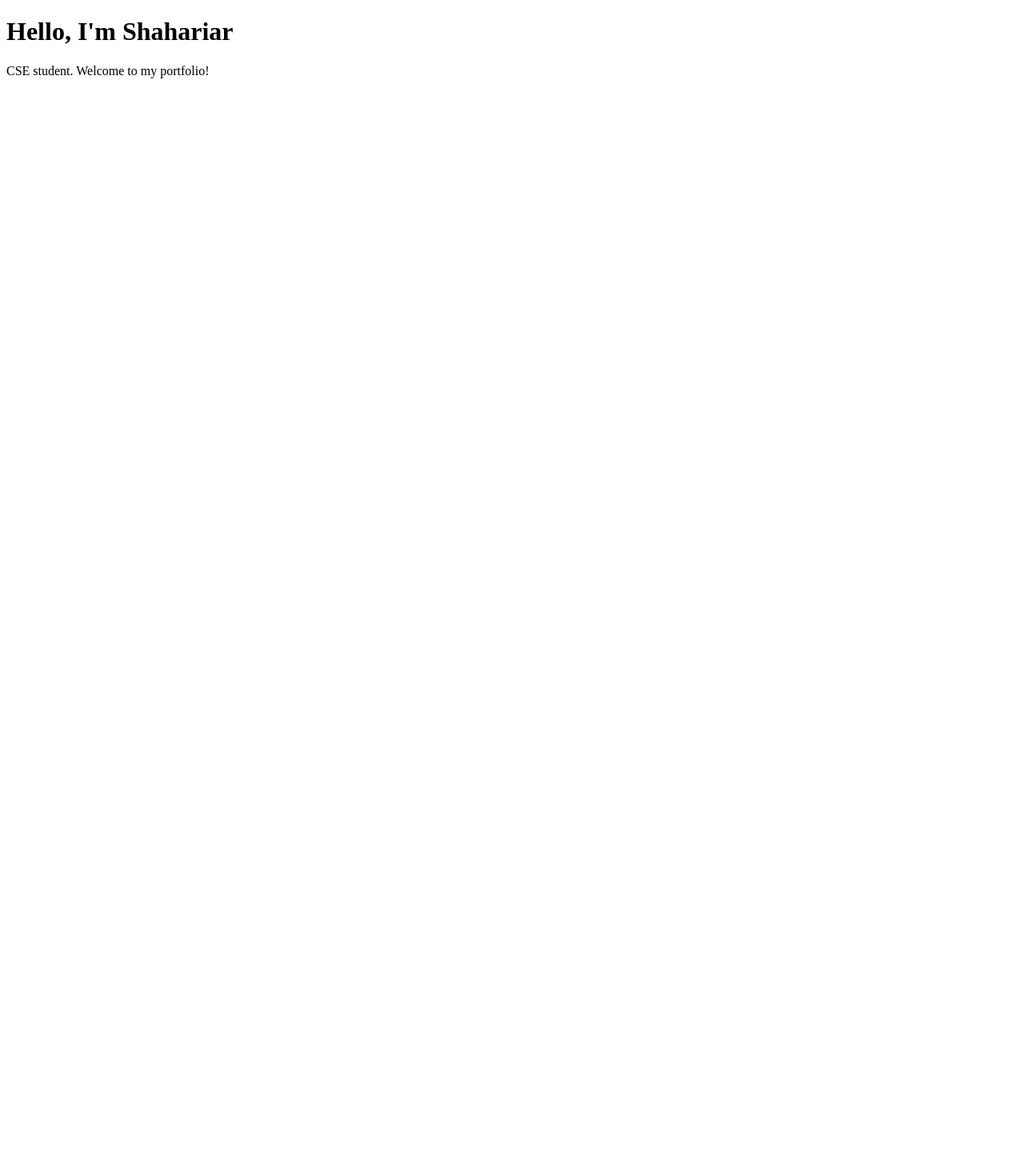
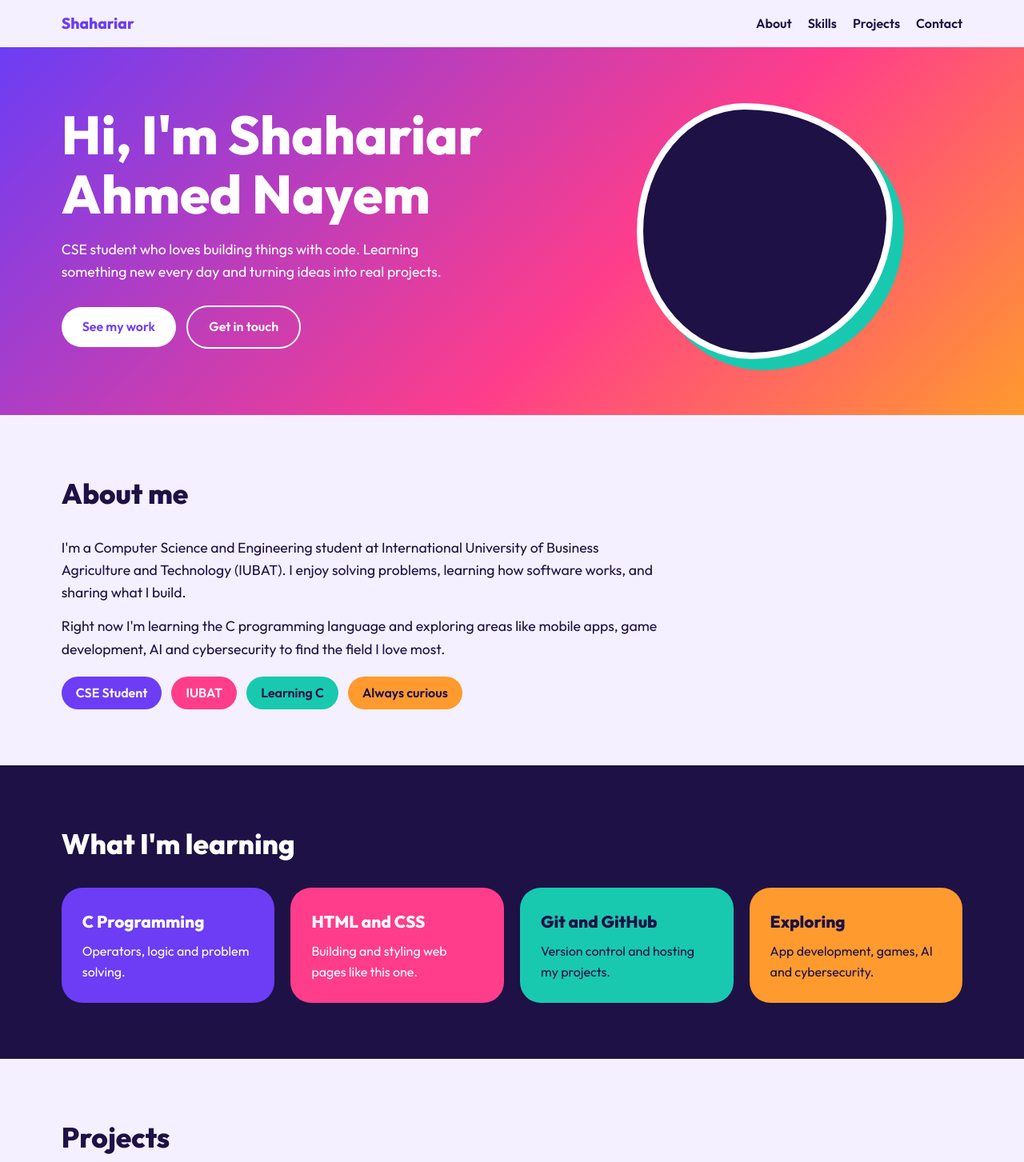
Before and after one commit to shahariarahmednayem/shahariarahmednayem.github.io, a plain HTML site: page index.html in a window 1280 px wide. Shown: the top 1453 px of the page at 80% size. Before the commit the page ends 800 px from the top, so only its background shows below. Drawn offline with Linux system fonts and the light colour scheme.

Commit message:
Add files via upload

```diff
--- a/index.html
+++ b/index.html
@@ -1,10 +1,113 @@
 <!DOCTYPE html>
-<html>
+<html lang="en">
 <head>
-  <title>Shahariar Ahmed Nayem</title>
+<meta charset="UTF-8">
+<meta name="viewport" content="width=device-width, initial-scale=1">
+<title>Shahariar Ahmed Nayem | Portfolio</title>
+<link rel="preconnect" href="https://fonts.googleapis.com">
+<link href="https://fonts.googleapis.com/css2?family=Outfit:wght@400;600;800&display=swap" rel="stylesheet">
+<style>
+:root{
+  --ink:#1d1146; --paper:#f4f0ff; --violet:#6c3df4; --pink:#ff3d8b;
+  --orange:#ff9a2e; --teal:#18c9b0; --sky:#3aa8ff;
+}
+*{box-sizing:border-box;margin:0;padding:0}
+html{scroll-behavior:smooth}
+body{font-family:'Outfit',system-ui,sans-serif;background:var(--paper);color:var(--ink);line-height:1.6}
+a{color:inherit}
+nav{position:sticky;top:0;z-index:5;display:flex;justify-content:space-between;align-items:center;padding:14px 6vw;background:rgba(244,240,255,.9);backdrop-filter:blur(8px)}
+nav b{font-weight:800;font-size:1.2rem;color:var(--violet)}
+nav div a{margin-left:20px;text-decoration:none;font-weight:600}
+nav div a:hover{color:var(--pink)}
+.hero{display:grid;grid-template-columns:1.2fr 1fr;gap:40px;align-items:center;padding:70px 6vw;background:linear-gradient(135deg,var(--violet),var(--pink) 60%,var(--orange));color:#fff}
+.hero h1{font-size:clamp(2.2rem,6vw,4.2rem);font-weight:800;line-height:1.1}
+.hero p{max-width:46ch;margin:18px 0 28px;font-size:1.1rem}
+.btn{display:inline-block;padding:12px 26px;border-radius:40px;font-weight:600;text-decoration:none;margin-right:10px;margin-bottom:10px}
+.btn.main{background:#fff;color:var(--violet)}
+.btn.alt{border:2px solid #fff;color:#fff}
+.btn:hover{transform:translateY(-2px)}
+.photo{justify-self:center;width:min(320px,70vw);aspect-ratio:1;border-radius:42% 58% 55% 45%/50% 45% 55% 50%;border:8px solid #fff;overflow:hidden;background:var(--ink);box-shadow:14px 14px 0 var(--teal);display:grid;place-items:center;font-size:5rem;font-weight:800;color:#fff}
+.photo img{width:100%;height:100%;object-fit:cover}
+section{padding:70px 6vw}
+h2{font-size:2.2rem;font-weight:800;margin-bottom:26px}
+.about{max-width:900px}
+.about p{margin-bottom:14px;font-size:1.1rem}
+.facts{display:flex;flex-wrap:wrap;gap:12px;margin-top:20px}
+.facts span{padding:8px 18px;border-radius:30px;font-weight:600;color:#fff}
+.skills{background:var(--ink);color:#fff}
+.grid{display:grid;grid-template-columns:repeat(auto-fit,minmax(230px,1fr));gap:20px}
+.card{padding:26px;border-radius:26px;color:#fff}
+.card h3{font-size:1.3rem;margin-bottom:8px}
+.c1{background:var(--violet)}.c2{background:var(--pink)}.c3{background:var(--teal);color:var(--ink)}.c4{background:var(--orange);color:var(--ink)}
+.proj .card{background:#fff;color:var(--ink);border:3px solid var(--ink);box-shadow:8px 8px 0 var(--sky)}
+.proj .card:nth-child(2){box-shadow:8px 8px 0 var(--pink)}
+.proj .card:nth-child(3){box-shadow:8px 8px 0 var(--orange)}
+.contact{background:linear-gradient(135deg,var(--teal),var(--sky));color:var(--ink);text-align:center}
+.contact p{margin-bottom:22px;font-size:1.1rem}
+.contact .btn{background:var(--ink);color:#fff}
+footer{padding:22px;text-align:center;font-size:.9rem}
+@media(max-width:760px){.hero{grid-template-columns:1fr;text-align:center}.hero p{margin-inline:auto}nav div a{margin-left:12px}}
+@media(prefers-reduced-motion:reduce){*{transition:none!important}html{scroll-behavior:auto}}
+a:focus-visible{outline:3px solid var(--ink);outline-offset:3px}
+</style>
 </head>
 <body>
-  <h1>Hello, I'm Shahariar</h1>
-  <p>CSE student. Welcome to my portfolio!</p>
+
+<nav>
+  <b>Shahariar</b>
+  <div><a href="#about">About</a><a href="#skills">Skills</a><a href="#projects">Projects</a><a href="#contact">Contact</a></div>
+</nav>
+
+<header class="hero">
+  <div>
+    <h1>Hi, I'm Shahariar Ahmed Nayem</h1>
+    <p>CSE student who loves building things with code. Learning something new every day and turning ideas into real projects.</p>
+    <a class="btn main" href="#projects">See my work</a>
+    <a class="btn alt" href="#contact">Get in touch</a>
+  </div>
+  <div class="photo">
+    <img src="profile.jpg" alt="Photo of Shahariar Ahmed Nayem" onerror="this.remove();this.parentNode.textContent='SN'">
+  </div>
+</header>
+
+<section id="about" class="about">
+  <h2>About me</h2>
+  <p>I'm a Computer Science and Engineering student at International University of Business Agriculture and Technology (IUBAT). I enjoy solving problems, learning how software works, and sharing what I build.</p>
+  <p>Right now I'm learning the C programming language and exploring areas like mobile apps, game development, AI and cybersecurity to find the field I love most.</p>
+  <div class="facts">
+    <span style="background:var(--violet)">CSE Student</span>
+    <span style="background:var(--pink)">IUBAT</span>
+    <span style="background:var(--teal);color:var(--ink)">Learning C</span>
+    <span style="background:var(--orange);color:var(--ink)">Always curious</span>
+  </div>
+</section>
+
+<section id="skills" class="skills">
+  <h2>What I'm learning</h2>
+  <div class="grid">
+    <div class="card c1"><h3>C Programming</h3><p>Operators, logic and problem solving.</p></div>
+    <div class="card c2"><h3>HTML and CSS</h3><p>Building and styling web pages like this one.</p></div>
+    <div class="card c3"><h3>Git and GitHub</h3><p>Version control and hosting my projects.</p></div>
+    <div class="card c4"><h3>Exploring</h3><p>App development, games, AI and cybersecurity.</p></div>
+  </div>
+</section>
+
+<section id="projects" class="proj">
+  <h2>Projects</h2>
+  <div class="grid">
+    <div class="card"><h3>Portfolio website</h3><p>This page, hosted for free on GitHub Pages.</p></div>
+    <div class="card"><h3>C practice programs</h3><p>Small programs like percentage calculators while I learn C.</p></div>
+    <div class="card"><h3>Coming soon</h3><p>More projects will be added here as I build them.</p></div>
+  </div>
+</section>
+
+<section id="contact" class="contact">
+  <h2>Let's connect</h2>
+  <p>Want to work together or just say hello? Find me on GitHub.</p>
+  <a class="btn" href="https://github.com/shahariarahmednayem" target="_blank" rel="noopener">Visit my GitHub</a>
+</section>
+
+<footer>© 2026 Shahariar Ahmed Nayem</footer>
+
 </body>
 </html>
```
